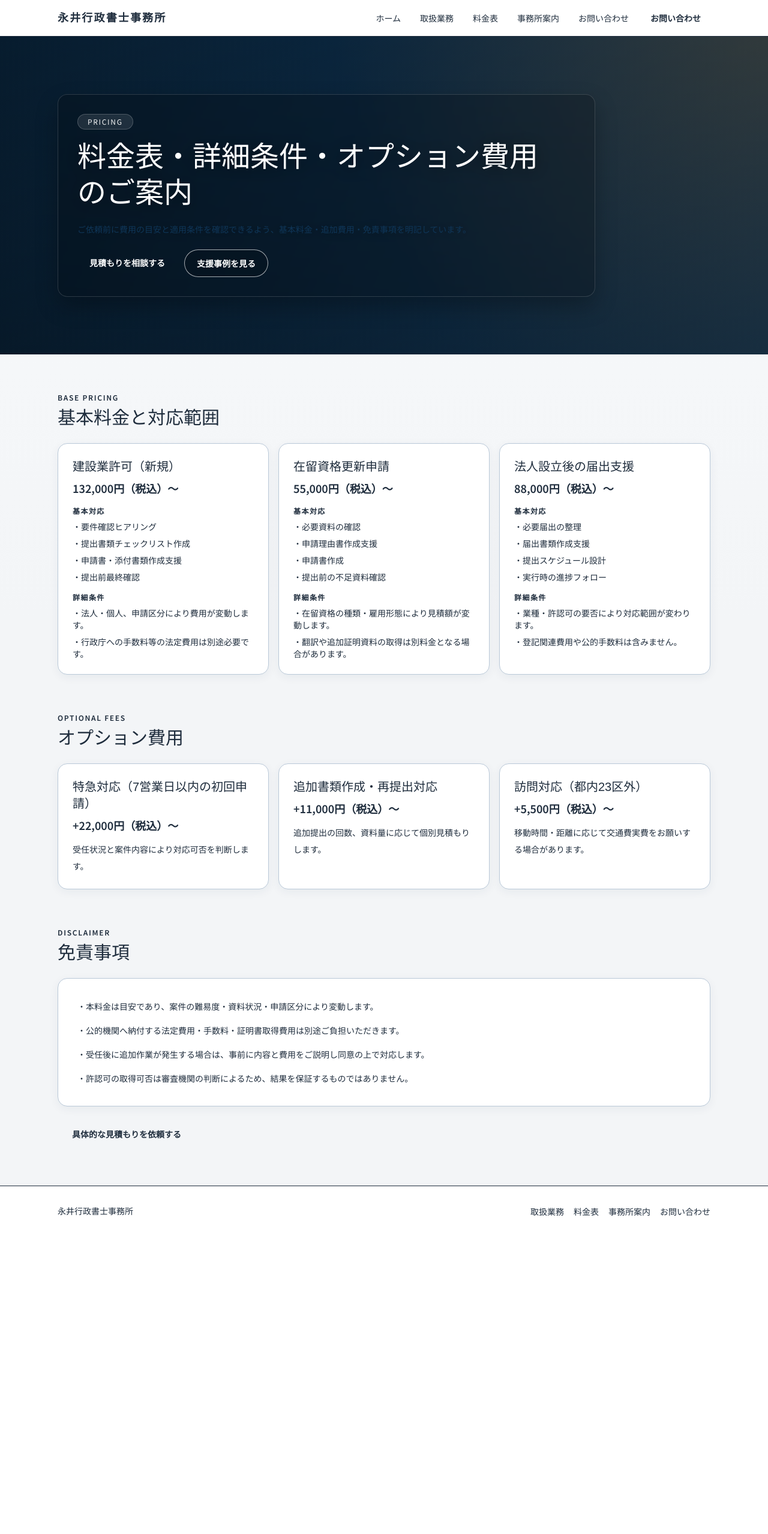
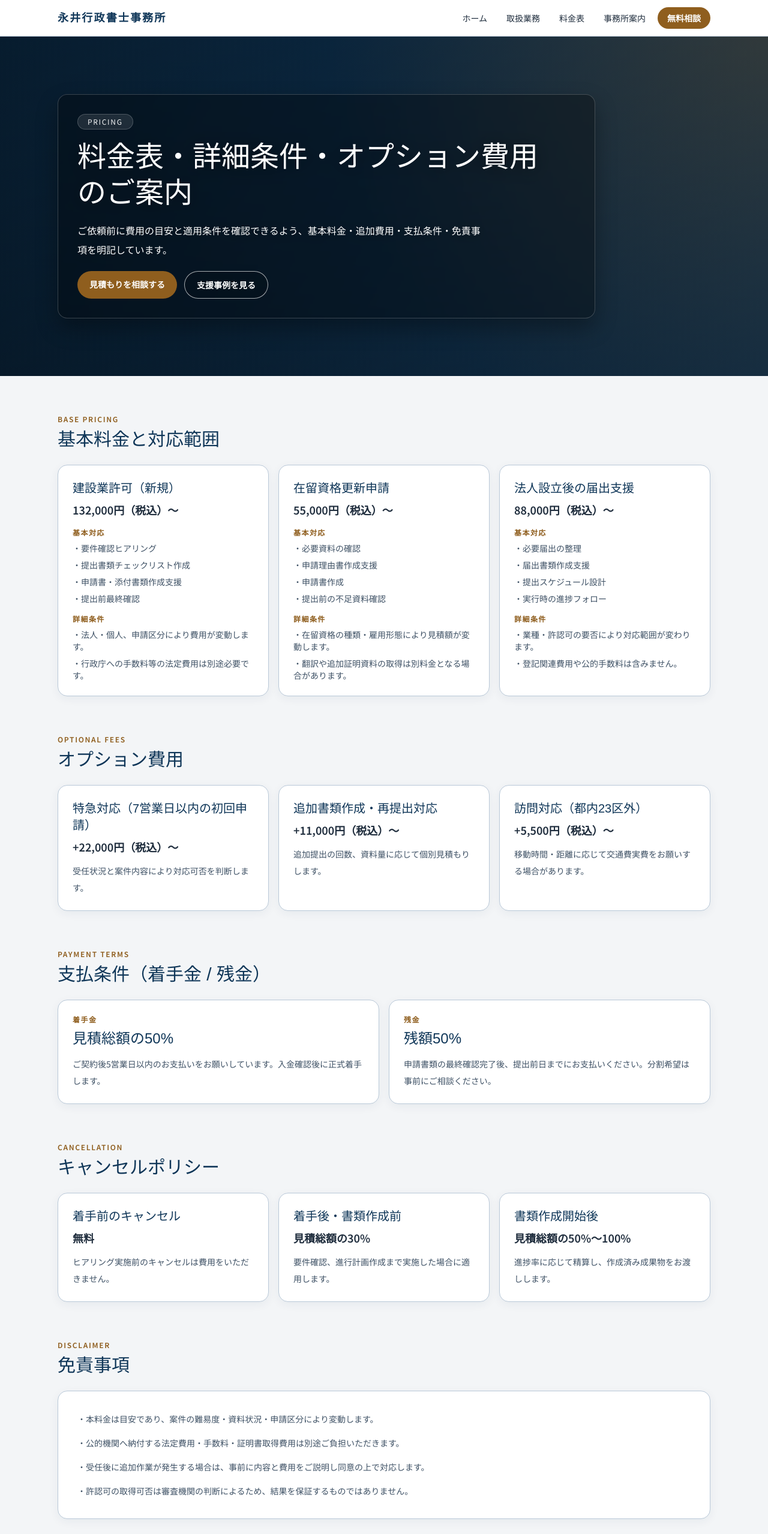
Before and after one commit to ko-nagai-0801/nagai-gyosei-shoshi-jimusho-demo, a Next.js app: page /pricing in a window 1280 px wide. Shown: the top 2558 px of the page at 60% size. Before the commit the page ends 2062 px from the top, so only its background shows below. Built offline with nearby package versions, Linux system fonts and the light colour scheme; no server answers.

Commit message:
feat: enhance pricing details and fix ui contrast issues

```diff
--- a/app/contact/page.tsx
+++ b/app/contact/page.tsx
@@ -27,15 +27,15 @@ export default function ContactPage() {
       />
 
       <section className="space-y-6">
-        <h2 className="font-serif text-3xl text-[--base]">お問い合わせ方法</h2>
+        <h2 className="font-serif text-3xl text-[var(--base)]">お問い合わせ方法</h2>
         <div className="grid gap-4 md:grid-cols-3">
           {contactMethods.map((method) => (
             <article key={method.title} className="section-card p-6">
-              <h3 className="font-serif text-xl text-[--base]">{method.title}</h3>
-              <p className="mt-2 text-sm text-[--ink-soft]">{method.detail}</p>
+              <h3 className="font-serif text-xl text-[var(--base)]">{method.title}</h3>
+              <p className="mt-2 text-sm text-[var(--ink-soft)]">{method.detail}</p>
               <Link
                 href={method.href}
-                className="mt-4 inline-flex rounded-full border border-[--base] px-4 py-2 text-sm font-semibold text-[--base] transition hover:bg-[--base] hover:text-white"
+                className="mt-4 inline-flex rounded-full border border-[var(--base)] px-4 py-2 text-sm font-semibold text-[var(--base)] transition hover:bg-[var(--base)] hover:text-white"
               >
                 {method.value}
               </Link>
@@ -46,15 +46,15 @@ export default function ContactPage() {
 
       <section className="space-y-6">
         <div className="space-y-2">
-          <p className="text-xs font-semibold tracking-[0.14em] text-[--accent]">INFORMATION</p>
-          <h2 className="font-serif text-3xl text-[--base]">対応エリア・営業時間・相談料</h2>
+          <p className="text-xs font-semibold tracking-[0.14em] text-[var(--accent)]">INFORMATION</p>
+          <h2 className="font-serif text-3xl text-[var(--base)]">対応エリア・営業時間・相談料</h2>
         </div>
         <div className="grid gap-4 md:grid-cols-3">
           {officeQuickFacts.map((fact) => (
             <article key={fact.label} className="section-card p-6">
-              <p className="text-xs font-semibold tracking-[0.12em] text-[--accent]">{fact.label}</p>
-              <h3 className="mt-2 font-serif text-xl text-[--base]">{fact.value}</h3>
-              <p className="mt-3 text-sm leading-7 text-[--ink-soft]">{fact.note}</p>
+              <p className="text-xs font-semibold tracking-[0.12em] text-[var(--accent)]">{fact.label}</p>
+              <h3 className="mt-2 font-serif text-xl text-[var(--base)]">{fact.value}</h3>
+              <p className="mt-3 text-sm leading-7 text-[var(--ink-soft)]">{fact.note}</p>
             </article>
           ))}
         </div>
--- a/app/globals.css
+++ b/app/globals.css
@@ -36,7 +36,6 @@ body {
 }
 
 a {
-  color: inherit;
   text-decoration: none;
 }
 
--- a/app/layout.tsx
+++ b/app/layout.tsx
@@ -73,7 +73,7 @@ export default function RootLayout({
       <body
         className={`${notoSans.variable} ${notoSerif.variable} antialiased`}
       >
-        <div className="min-h-dvh bg-[--surface] text-[--ink]">
+        <div className="min-h-dvh bg-[var(--surface)] text-[var(--ink)]">
           <SiteHeader />
           <main className="mx-auto flex w-full max-w-6xl flex-col gap-16 px-4 pb-16 pt-0 md:px-8">
             {children}
--- a/app/pricing/page.tsx
+++ b/app/pricing/page.tsx
@@ -3,15 +3,18 @@ import Link from "next/link";
 
 import { FullBleedHero } from "@/components/full-bleed-hero";
 import {
+  cancellationPolicies,
+  paymentTerms,
   pricingDisclaimers,
   pricingOptions,
   pricingPlans,
+  pricingRevisedAt,
 } from "@/lib/site-content";
 
 export const metadata: Metadata = {
   title: "Pricing",
   description:
-    "永井行政書士事務所の料金表です。詳細条件、オプション費用、免責事項をご確認いただけます。",
+    "永井行政書士事務所の料金表です。詳細条件、オプション費用、支払条件、キャンセルポリシー、免責事項をご確認いただけます。",
   alternates: {
     canonical: "/pricing",
   },
@@ -23,7 +26,7 @@ export default function PricingPage() {
       <FullBleedHero
         eyebrow="PRICING"
         title="料金表・詳細条件・オプション費用のご案内"
-        description="ご依頼前に費用の目安と適用条件を確認できるよう、基本料金・追加費用・免責事項を明記しています。"
+        description="ご依頼前に費用の目安と適用条件を確認できるよう、基本料金・追加費用・支払条件・免責事項を明記しています。"
         actions={[
           { href: "/contact", label: "見積もりを相談する" },
           { href: "/works", label: "支援事例を見る", style: "secondary" },
@@ -32,25 +35,25 @@ export default function PricingPage() {
 
       <section className="space-y-6">
         <div className="space-y-2">
-          <p className="text-xs font-semibold tracking-[0.14em] text-[--accent]">BASE PRICING</p>
-          <h2 className="font-serif text-3xl text-[--base]">基本料金と対応範囲</h2>
+          <p className="text-xs font-semibold tracking-[0.14em] text-[var(--accent)]">BASE PRICING</p>
+          <h2 className="font-serif text-3xl text-[var(--base)]">基本料金と対応範囲</h2>
         </div>
 
         <div className="grid gap-4 lg:grid-cols-3">
           {pricingPlans.map((plan) => (
             <article key={plan.service} className="section-card p-6">
-              <h3 className="font-serif text-xl text-[--base]">{plan.service}</h3>
-              <p className="mt-2 text-lg font-semibold text-[--ink]">{plan.baseFee}</p>
+              <h3 className="font-serif text-xl text-[var(--base)]">{plan.service}</h3>
+              <p className="mt-2 text-lg font-semibold text-[var(--ink)]">{plan.baseFee}</p>
 
-              <p className="mt-4 text-xs font-semibold tracking-[0.12em] text-[--accent]">基本対応</p>
-              <ul className="mt-2 space-y-2 text-sm text-[--ink-soft]">
+              <p className="mt-4 text-xs font-semibold tracking-[0.12em] text-[var(--accent)]">基本対応</p>
+              <ul className="mt-2 space-y-2 text-sm text-[var(--ink-soft)]">
                 {plan.includes.map((item) => (
                   <li key={item}>・{item}</li>
                 ))}
               </ul>
 
-              <p className="mt-4 text-xs font-semibold tracking-[0.12em] text-[--accent]">詳細条件</p>
-              <ul className="mt-2 space-y-2 text-sm text-[--ink-soft]">
+              <p className="mt-4 text-xs font-semibold tracking-[0.12em] text-[var(--accent)]">詳細条件</p>
+              <ul className="mt-2 space-y-2 text-sm text-[var(--ink-soft)]">
                 {plan.conditions.map((condition) => (
                   <li key={condition}>・{condition}</li>
                 ))}
@@ -62,16 +65,16 @@ export default function PricingPage() {
 
       <section className="space-y-6">
         <div className="space-y-2">
-          <p className="text-xs font-semibold tracking-[0.14em] text-[--accent]">OPTIONAL FEES</p>
-          <h2 className="font-serif text-3xl text-[--base]">オプション費用</h2>
+          <p className="text-xs font-semibold tracking-[0.14em] text-[var(--accent)]">OPTIONAL FEES</p>
+          <h2 className="font-serif text-3xl text-[var(--base)]">オプション費用</h2>
         </div>
 
         <div className="grid gap-4 md:grid-cols-3">
           {pricingOptions.map((option) => (
             <article key={option.option} className="section-card p-6">
-              <h3 className="font-serif text-xl text-[--base]">{option.option}</h3>
-              <p className="mt-2 text-lg font-semibold text-[--ink]">{option.fee}</p>
-              <p className="mt-3 text-sm leading-7 text-[--ink-soft]">{option.note}</p>
+              <h3 className="font-serif text-xl text-[var(--base)]">{option.option}</h3>
+              <p className="mt-2 text-lg font-semibold text-[var(--ink)]">{option.fee}</p>
+              <p className="mt-3 text-sm leading-7 text-[var(--ink-soft)]">{option.note}</p>
             </article>
           ))}
         </div>
@@ -79,21 +82,59 @@ export default function PricingPage() {
 
       <section className="space-y-6">
         <div className="space-y-2">
-          <p className="text-xs font-semibold tracking-[0.14em] text-[--accent]">DISCLAIMER</p>
-          <h2 className="font-serif text-3xl text-[--base]">免責事項</h2>
+          <p className="text-xs font-semibold tracking-[0.14em] text-[var(--accent)]">PAYMENT TERMS</p>
+          <h2 className="font-serif text-3xl text-[var(--base)]">支払条件（着手金 / 残金）</h2>
         </div>
 
-        <div className="section-card border-l-4 border-l-[--accent] p-6 sm:p-8">
-          <ul className="space-y-3 text-sm leading-7 text-[--ink-soft]">
+        <div className="grid gap-4 md:grid-cols-2">
+          {paymentTerms.map((term) => (
+            <article key={term.label} className="section-card p-6">
+              <p className="text-xs font-semibold tracking-[0.12em] text-[var(--accent)]">{term.label}</p>
+              <h3 className="mt-2 font-serif text-2xl text-[var(--base)]">{term.value}</h3>
+              <p className="mt-3 text-sm leading-7 text-[var(--ink-soft)]">{term.detail}</p>
+            </article>
+          ))}
+        </div>
+      </section>
+
+      <section className="space-y-6">
+        <div className="space-y-2">
+          <p className="text-xs font-semibold tracking-[0.14em] text-[var(--accent)]">CANCELLATION</p>
+          <h2 className="font-serif text-3xl text-[var(--base)]">キャンセルポリシー</h2>
+        </div>
+
+        <div className="grid gap-4 md:grid-cols-3">
+          {cancellationPolicies.map((policy) => (
+            <article key={policy.phase} className="section-card p-6">
+              <h3 className="font-serif text-xl text-[var(--base)]">{policy.phase}</h3>
+              <p className="mt-2 text-lg font-semibold text-[var(--ink)]">{policy.fee}</p>
+              <p className="mt-3 text-sm leading-7 text-[var(--ink-soft)]">{policy.note}</p>
+            </article>
+          ))}
+        </div>
+      </section>
+
+      <section className="space-y-6">
+        <div className="space-y-2">
+          <p className="text-xs font-semibold tracking-[0.14em] text-[var(--accent)]">DISCLAIMER</p>
+          <h2 className="font-serif text-3xl text-[var(--base)]">免責事項</h2>
+        </div>
+
+        <div className="section-card border-l-4 border-l-[var(--accent)] p-6 sm:p-8">
+          <ul className="space-y-3 text-sm leading-7 text-[var(--ink-soft)]">
             {pricingDisclaimers.map((item) => (
               <li key={item}>・{item}</li>
             ))}
           </ul>
         </div>
 
+        <p className="text-sm font-medium text-[var(--ink-soft)]">
+          料金改定日: <span className="font-semibold text-[var(--ink)]">{pricingRevisedAt}</span>
+        </p>
+
         <Link
           href="/contact"
-          className="inline-flex w-fit rounded-full bg-[--base] px-6 py-3 text-sm font-semibold text-white transition hover:brightness-95"
+          className="inline-flex w-fit rounded-full bg-[var(--base)] px-6 py-3 text-sm font-semibold text-white transition hover:brightness-95"
         >
           具体的な見積もりを依頼する
         </Link>
--- a/app/works/page.tsx
+++ b/app/works/page.tsx
@@ -25,19 +25,19 @@ export default function WorksPage() {
       />
 
       <section className="space-y-6">
-        <h2 className="font-serif text-3xl text-[--base]">支援事例</h2>
+        <h2 className="font-serif text-3xl text-[var(--base)]">支援事例</h2>
         <div className="grid gap-5 md:grid-cols-2">
           {works.map((work) => (
             <article key={work.title} className="section-card p-6">
-              <p className="text-xs tracking-[0.12em] text-[--ink-soft]">{work.term}</p>
-              <h3 className="mt-2 font-serif text-2xl text-[--base]">{work.title}</h3>
-              <p className="mt-3 text-sm leading-7 text-[--ink-soft]">{work.summary}</p>
-              <p className="mt-4 text-sm font-semibold text-[--ink]">対応範囲: {work.role}</p>
+              <p className="text-xs tracking-[0.12em] text-[var(--ink-soft)]">{work.term}</p>
+              <h3 className="mt-2 font-serif text-2xl text-[var(--base)]">{work.title}</h3>
+              <p className="mt-3 text-sm leading-7 text-[var(--ink-soft)]">{work.summary}</p>
+              <p className="mt-4 text-sm font-semibold text-[var(--ink)]">対応範囲: {work.role}</p>
               <ul className="mt-4 flex flex-wrap gap-2">
                 {work.tags.map((tag) => (
                   <li
                     key={tag}
-                    className="rounded-full border border-[--line] bg-[--base-soft] px-3 py-1 text-xs font-medium text-[--base]"
+                    className="rounded-full border border-[var(--line)] bg-[var(--base-soft)] px-3 py-1 text-xs font-medium text-[var(--base)]"
                   >
                     {tag}
                   </li>
--- a/components/full-bleed-hero.tsx
+++ b/components/full-bleed-hero.tsx
@@ -26,14 +26,14 @@ export function FullBleedHero({
       <div className="absolute inset-0 bg-[linear-gradient(180deg,_rgba(0,0,0,0.28)_0%,_rgba(0,0,0,0.45)_100%)]" />
 
       <div className="relative mx-auto flex max-w-6xl flex-col gap-6 px-4 py-20 md:px-8 md:py-24">
-        <div className="max-w-4xl rounded-2xl border border-white/15 bg-black/20 px-5 py-6 shadow-[0_16px_36px_rgba(0,0,0,0.26)] backdrop-blur-[2px] md:px-8 md:py-8">
+        <div className="max-w-4xl rounded-2xl border border-white/20 bg-black/30 px-5 py-6 shadow-[0_16px_36px_rgba(0,0,0,0.32)] backdrop-blur-[2px] md:px-8 md:py-8">
           <p className="w-fit rounded-full border border-white/20 bg-white/10 px-4 py-1 text-xs tracking-[0.14em] text-white/95">
             {eyebrow}
           </p>
           <h1 className="mt-4 max-w-3xl font-serif text-3xl leading-tight drop-shadow-[0_4px_14px_rgba(0,0,0,0.42)] sm:text-4xl md:text-5xl">
             {title}
           </h1>
-          <p className="mt-4 max-w-2xl text-sm leading-7 text-white/95 drop-shadow-[0_2px_8px_rgba(0,0,0,0.35)] sm:text-base">
+          <p className="mt-4 max-w-2xl text-base leading-8 text-white drop-shadow-[0_2px_8px_rgba(0,0,0,0.4)]">
             {description}
           </p>
 
@@ -45,7 +45,7 @@ export function FullBleedHero({
                 className={
                   action.style === "secondary"
                     ? "rounded-full border border-white/65 bg-black/15 px-5 py-3 text-sm font-semibold text-white transition hover:bg-white/12"
-                    : "rounded-full bg-[--accent] px-5 py-3 text-sm font-semibold text-white transition hover:brightness-95"
+                    : "rounded-full bg-[var(--accent)] px-5 py-3 text-sm font-semibold text-white transition hover:brightness-95"
                 }
               >
                 {action.label}
--- a/components/site-footer.tsx
+++ b/components/site-footer.tsx
@@ -2,20 +2,20 @@ import Link from "next/link";
 
 export function SiteFooter() {
   return (
-    <footer className="border-t border-[--line] bg-white">
-      <div className="mx-auto flex max-w-6xl flex-col gap-3 px-4 py-8 text-sm text-[--ink-soft] md:flex-row md:items-center md:justify-between md:px-8">
-        <p className="font-serif text-[--base]">永井行政書士事務所</p>
+    <footer className="border-t border-[var(--line)] bg-white">
+      <div className="mx-auto flex max-w-6xl flex-col gap-3 px-4 py-8 text-sm text-[var(--ink-soft)] md:flex-row md:items-center md:justify-between md:px-8">
+        <p className="font-serif text-[var(--base)]">永井行政書士事務所</p>
         <div className="flex items-center gap-4">
-          <Link href="/works" className="hover:text-[--base]">
+          <Link href="/works" className="hover:text-[var(--base)]">
             取扱業務
           </Link>
-          <Link href="/pricing" className="hover:text-[--base]">
+          <Link href="/pricing" className="hover:text-[var(--base)]">
             料金表
           </Link>
-          <Link href="/about" className="hover:text-[--base]">
+          <Link href="/about" className="hover:text-[var(--base)]">
             事務所案内
           </Link>
-          <Link href="/contact" className="hover:text-[--base]">
+          <Link href="/contact" className="hover:text-[var(--base)]">
             お問い合わせ
           </Link>
         </div>
--- a/components/site-header.tsx
+++ b/components/site-header.tsx
@@ -3,31 +3,33 @@ import Link from "next/link";
 import { navLinks } from "@/lib/site-content";
 
 export function SiteHeader() {
+  const primaryLinks = navLinks.filter((link) => link.href !== "/contact");
+
   return (
-    <header className="sticky top-0 z-40 border-b border-[--line] bg-white/90 backdrop-blur">
+    <header className="sticky top-0 z-40 border-b border-[var(--line)] bg-white/95 backdrop-blur">
       <div className="mx-auto flex max-w-6xl flex-wrap items-center justify-between gap-3 px-4 py-3 md:px-8">
         <Link
           href="/"
-          className="font-serif text-base font-semibold tracking-[0.12em] text-[--base] sm:text-lg"
+          className="font-serif text-base font-semibold tracking-[0.12em] text-[var(--base)] sm:text-lg"
         >
           永井行政書士事務所
         </Link>
 
         <nav className="flex flex-1 flex-wrap items-center justify-end gap-1 sm:gap-2">
-          {navLinks.map((link) => (
+          {primaryLinks.map((link) => (
             <Link
               key={link.href}
               href={link.href}
-              className="rounded-full px-3 py-2 text-xs font-medium text-[--ink] transition hover:bg-[--base-soft] sm:text-sm"
+              className="rounded-full px-3 py-2 text-xs font-medium text-[var(--ink)] transition hover:bg-[var(--base-soft)] sm:text-sm"
             >
               {link.label}
             </Link>
           ))}
           <Link
             href="/contact"
-            className="rounded-full bg-[--accent] px-3 py-2 text-xs font-semibold text-white transition hover:brightness-95 sm:px-4 sm:text-sm"
+            className="rounded-full bg-[var(--accent)] px-3 py-2 text-xs font-semibold text-white transition hover:brightness-95 sm:px-4 sm:text-sm"
           >
-            お問い合わせ
+            無料相談
           </Link>
         </nav>
       </div>
--- a/lib/site-content.ts
+++ b/lib/site-content.ts
@@ -38,6 +38,18 @@ export type PricingPlan = {
 
 export type PricingOption = {
   option: string;
+  fee: string;
+  note: string;
+};
+
+export type PaymentTerm = {
+  label: string;
+  value: string;
+  detail: string;
+};
+
+export type CancellationPolicy = {
+  phase: string;
   fee: string;
   note: string;
 };
@@ -164,6 +176,41 @@ export const pricingOptions: PricingOption[] = [
   },
 ];
 
+export const paymentTerms: PaymentTerm[] = [
+  {
+    label: "着手金",
+    value: "見積総額の50%",
+    detail:
+      "ご契約後5営業日以内のお支払いをお願いしています。入金確認後に正式着手します。",
+  },
+  {
+    label: "残金",
+    value: "残額50%",
+    detail:
+      "申請書類の最終確認完了後、提出前日までにお支払いください。分割希望は事前にご相談ください。",
+  },
+];
+
+export const cancellationPolicies: CancellationPolicy[] = [
+  {
+    phase: "着手前のキャンセル",
+    fee: "無料",
+    note: "ヒアリング実施前のキャンセルは費用をいただきません。",
+  },
+  {
+    phase: "着手後・書類作成前",
+    fee: "見積総額の30%",
+    note: "要件確認、進行計画作成まで実施した場合に適用します。",
+  },
+  {
+    phase: "書類作成開始後",
+    fee: "見積総額の50%〜100%",
+    note: "進捗率に応じて精算し、作成済み成果物をお渡しします。",
+  },
+];
+
+export const pricingRevisedAt = "2026年2月11日";
+
 export const pricingDisclaimers: string[] = [
   "本料金は目安であり、案件の難易度・資料状況・申請区分により変動します。",
   "公的機関へ納付する法定費用・手数料・証明書取得費用は別途ご負担いただきます。",
```
Also changed, not shown: app/about/page.tsx (+14 -14 lines), app/page.tsx (+17 -17 lines), components/contact-form.tsx (+10 -10 lines).
